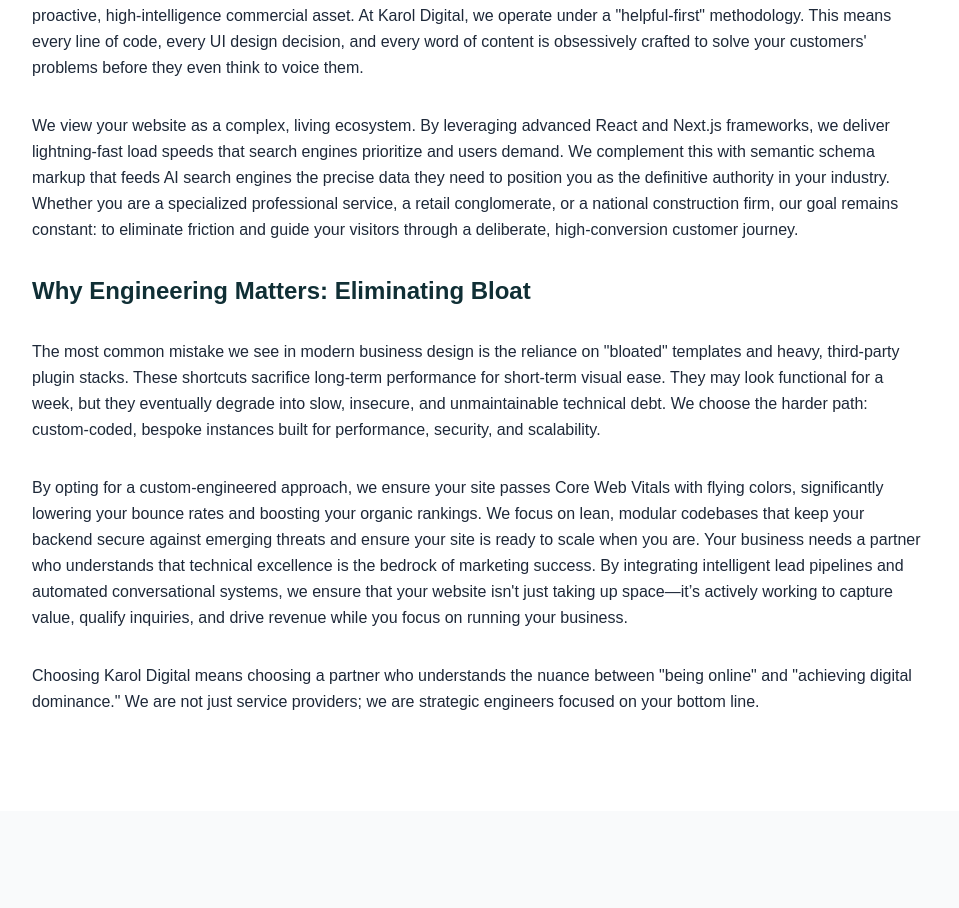
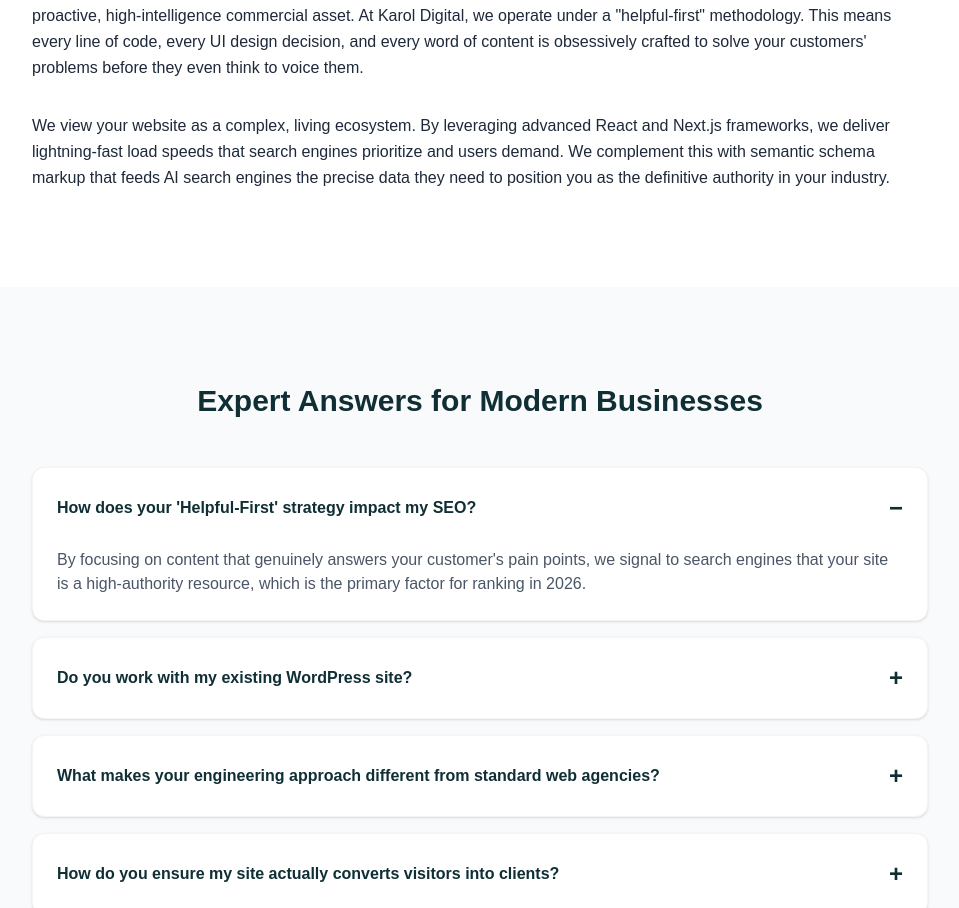
Before and after one commit to Getu4ever/karoldigital-site, a Next.js app: page / in a window 1280 px wide. Shown: the part 3108-4016 px from the top of the page, without its empty margins (160-1119 px from the left). Built offline with nearby package versions, Linux system fonts and the light colour scheme.

Commit message:
home page updated

```diff
--- a/app/page.tsx
+++ b/app/page.tsx
@@ -67,7 +67,6 @@
             className="object-cover brightness-[0.40]"
           />
           <div className="relative z-10 text-center px-6 max-w-5xl">
-            {/* Updated H1 to include 'Web Design' and 'Digital Strategy' keywords */}
             <h1 className="text-4xl md:text-6xl font-extrabold mb-6 leading-tight">
               High-Performance <span className="text-yellow-400">Web Design</span> & <br/>
               <span className="text-yellow-400">Digital Strategy</span> for UK Businesses.
@@ -83,7 +82,7 @@
           </div>
         </motion.section>
 
-   {/* === THE TRUST GAP & VALUE PROP === */}
+        {/* === THE TRUST GAP & VALUE PROP === */}
         <section className="py-24 px-6 md:px-12 max-w-6xl mx-auto">
           <div className="grid md:grid-cols-2 gap-16 items-center">
             <div>
@@ -98,7 +97,6 @@
               </p>
             </div>
 
-            {/* Image and Call-to-Action Block */}
             <div className="flex flex-col gap-6">
               <div className="relative flex justify-center">
                 <div className="absolute -inset-4 bg-yellow-400/10 rounded-full blur-3xl" />
@@ -187,7 +185,7 @@
           </div>
         </section>
 
-        {/* === EXTENDED PHILOSOPHY: THE 2026 IMPERATIVE === */}
+        {/* === EXTENDED PHILOSOPHY === */}
         <section className="py-24 bg-white px-6">
           <div className="max-w-4xl mx-auto text-gray-800 leading-relaxed space-y-8">
             <h2 className="text-4xl font-bold text-[#102f35]">The 2026 Digital Imperative: From Brochure to Business Asset</h2>
@@ -195,23 +193,12 @@
               In an era dominated by AI-driven search, voice-integrated assistants, and increasingly volatile consumer behavior, the traditional "brochure" website is effectively obsolete. To survive and thrive in 2026, your digital infrastructure must evolve into a proactive, high-intelligence commercial asset. At Karol Digital, we operate under a "helpful-first" methodology. This means every line of code, every UI design decision, and every word of content is obsessively crafted to solve your customers' problems before they even think to voice them.
             </p>
             <p>
-              We view your website as a complex, living ecosystem. By leveraging advanced React and Next.js frameworks, we deliver lightning-fast load speeds that search engines prioritize and users demand. We complement this with semantic schema markup that feeds AI search engines the precise data they need to position you as the definitive authority in your industry. Whether you are a specialized professional service, a retail conglomerate, or a national construction firm, our goal remains constant: to eliminate friction and guide your visitors through a deliberate, high-conversion customer journey.
-            </p>
-
-            <h3 className="text-2xl font-bold text-[#102f35]">Why Engineering Matters: Eliminating Bloat</h3>
-            <p>
-              The most common mistake we see in modern business design is the reliance on "bloated" templates and heavy, third-party plugin stacks. These shortcuts sacrifice long-term performance for short-term visual ease. They may look functional for a week, but they eventually degrade into slow, insecure, and unmaintainable technical debt. We choose the harder path: custom-coded, bespoke instances built for performance, security, and scalability.
-            </p>
-            <p>
-              By opting for a custom-engineered approach, we ensure your site passes Core Web Vitals with flying colors, significantly lowering your bounce rates and boosting your organic rankings. We focus on lean, modular codebases that keep your backend secure against emerging threats and ensure your site is ready to scale when you are. Your business needs a partner who understands that technical excellence is the bedrock of marketing success. By integrating intelligent lead pipelines and automated conversational systems, we ensure that your website isn't just taking up space—it’s actively working to capture value, qualify inquiries, and drive revenue while you focus on running your business.
-            </p>
-            <p>
-              Choosing Karol Digital means choosing a partner who understands the nuance between "being online" and "achieving digital dominance." We are not just service providers; we are strategic engineers focused on your bottom line.
+              We view your website as a complex, living ecosystem. By leveraging advanced React and Next.js frameworks, we deliver lightning-fast load speeds that search engines prioritize and users demand. We complement this with semantic schema markup that feeds AI search engines the precise data they need to position you as the definitive authority in your industry.
             </p>
           </div>
         </section>
 
-        {/* === AUTHORITY FAQ SECTION (Accordion) === */}
+        {/* === AUTHORITY FAQ SECTION === */}
         <section className="py-24 bg-gray-50 px-6">
           <div className="max-w-4xl mx-auto">
             <h2 className="text-3xl font-bold text-center text-[#102f35] mb-12">Expert Answers for Modern Businesses</h2>
```
